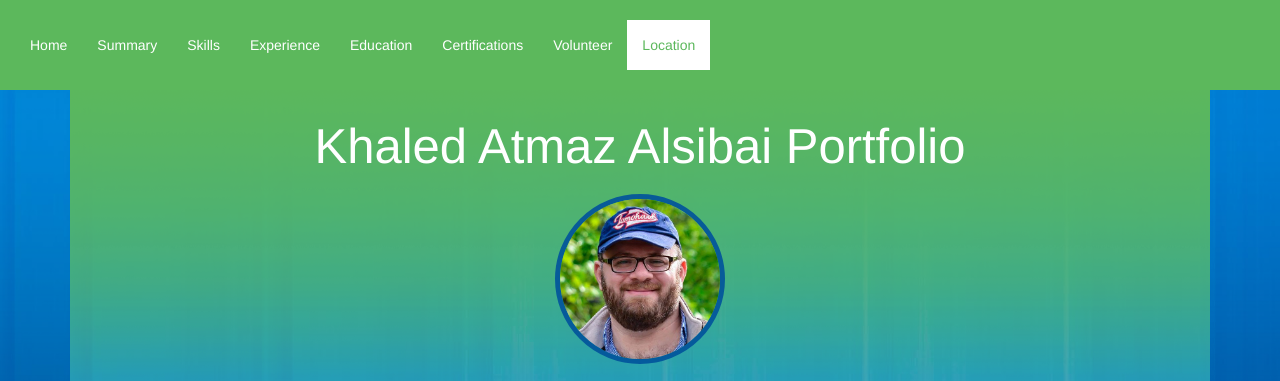
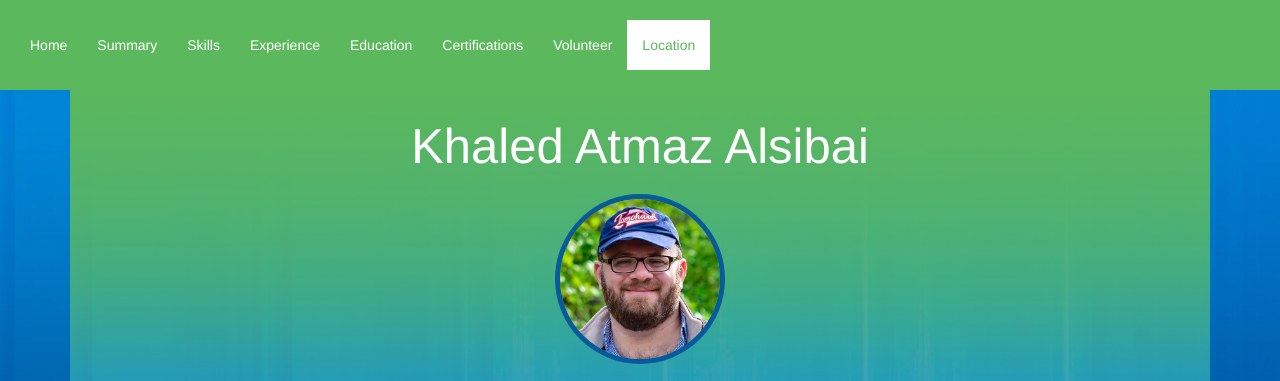
Before and after one commit to khaledalsibai/coursera-test, a plain HTML site: page portfolio/index.html in a window 1280 px wide. Shown: the top 381 px of the page. Drawn offline with nearby package versions, Linux system fonts and the light colour scheme.

Commit message:
The new assignment

```diff
--- a/portfolio/index.html
+++ b/portfolio/index.html
@@ -46,7 +46,7 @@
     <!--/.Body head-jumbotron-->
     <div id="main-content" class="container">
         <div class="jumbotron head-jumbotron">
-            <h1>Khaled Atmaz Alsibai Portfolio</h1>
+            <h1>Khaled Atmaz Alsibai</h1>
             <img class="img-circle" src="img/Headshot-2.jpg" alt="Headshot Picture" />
             <div>
                 <h3>Continuing Education &amp; Professional Development</h3>
```
